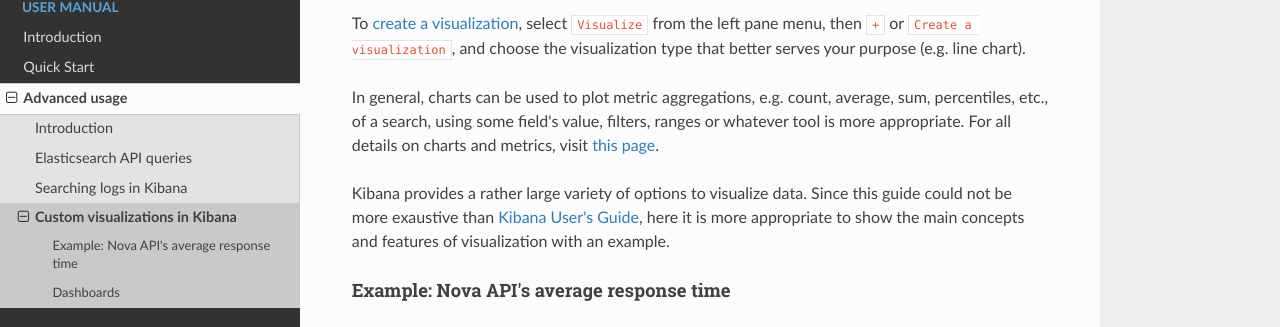
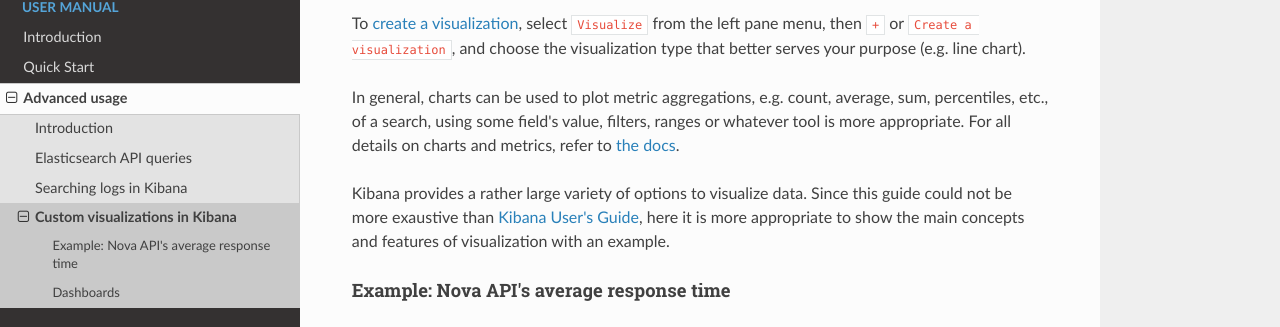
Before and after one commit to martel-innovate/deep-log-inspection, an MkDocs documentation site: the page built from doc/user/kibana-visual.md, in a window 1280 px wide and 900 px high. Shown: the part 215-542 px from the top of the window. Built offline with MkDocs 1.6.1, drawn with Linux system fonts in a browser that asks for light colours; nearby versions of some CDN libraries; old or Windows-style settings are respelled for this version of MkDocs.

Commit message:
updated user/kibana-visual guide

```diff
--- a/doc/user/kibana-visual.md
+++ b/doc/user/kibana-visual.md
@@ -3,7 +3,7 @@ Kibana allows the user to [visualize][1] the data in the Elasticsearch indices w
 
 To [create a visualization][2], select `Visualize` from the left pane menu, then `+` or `Create a visualization`, and choose the visualization type that better serves your purpose (e.g. line chart).
 
-In general, charts can be used to plot metric aggregations, e.g. count, average, sum, percentiles, etc., of a search, using some field's value, filters, ranges or whatever tool is more appropriate. For all details on charts and metrics, visit [this page][3].
+In general, charts can be used to plot metric aggregations, e.g. count, average, sum, percentiles, etc., of a search, using some field's value, filters, ranges or whatever tool is more appropriate. For all details on charts and metrics, refer to [the docs][3].
 
 Kibana provides a rather large variety of options to visualize data. Since this guide could not be more exaustive than [Kibana User's Guide][4], here it is more appropriate to show the main concepts and features of visualization with an example.
 
```
